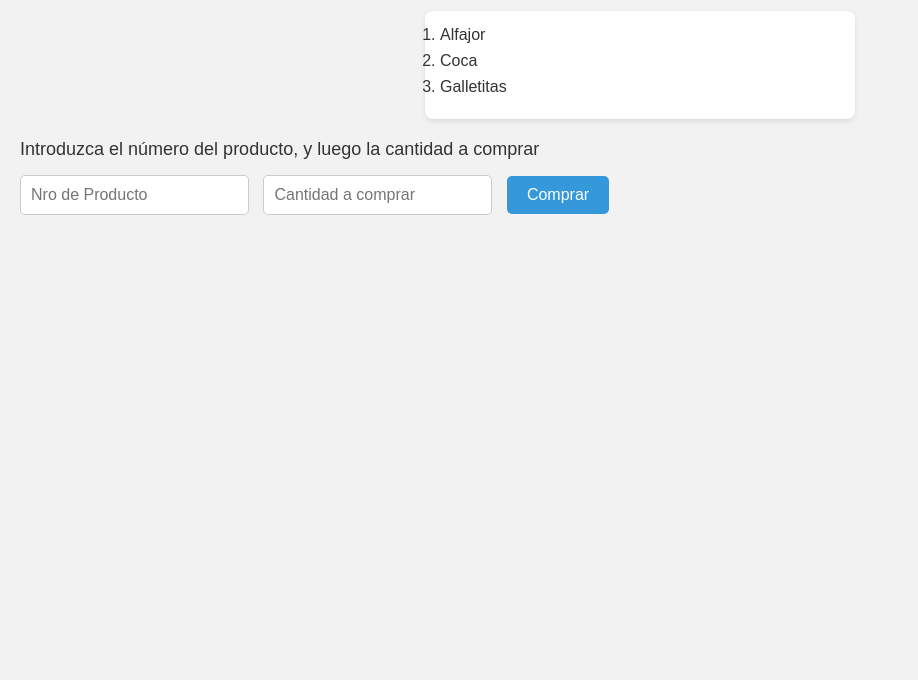
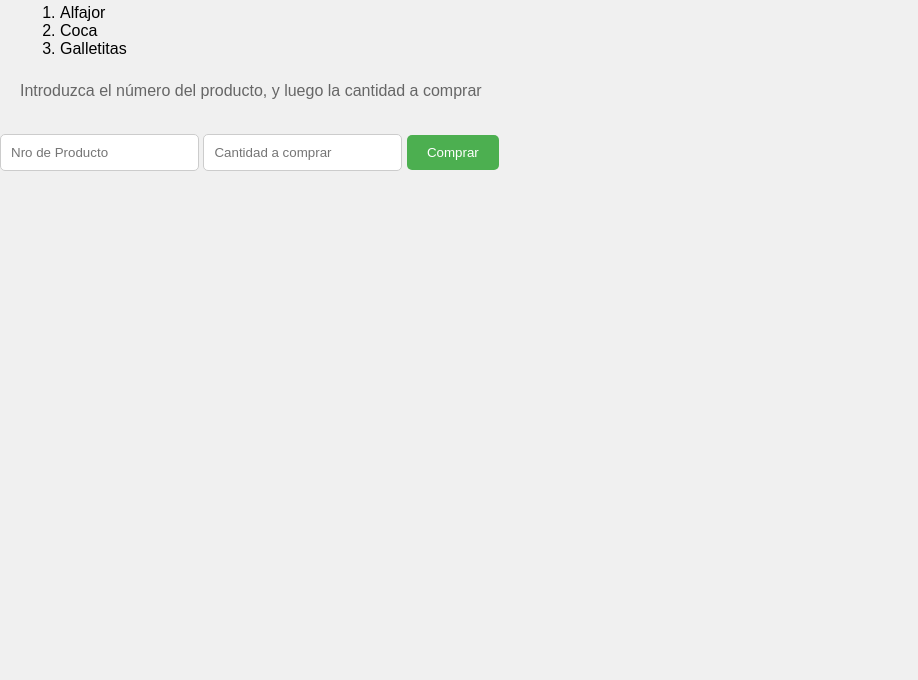
Before and after one commit to Juanfle/clase-3-PP1, a plain HTML site: page index.html in a window 1280 px wide. Shown: the part 120-800 px from the top of the page, without its empty margins (0-918 px from the left). Drawn offline with Linux system fonts and the light colour scheme.

Commit message:
modified styles

```diff
--- a/styles.css
+++ b/styles.css
@@ -1,64 +1,47 @@
 body {
+    background-color: #f0f0f0;
     font-family: Arial, sans-serif;
-    background-color: #f2f2f2;
     margin: 0;
-    padding: 20px;
-    color: #333;
+    padding: 0;
 }
 
 h1 {
+    color: #333;
     text-align: center;
-    color: #2c3e50;
+    margin-top: 20px;
 }
 
 p {
-    font-size: 18px;
-    margin-bottom: 10px;
+    color: #666;
+    line-height: 1.6;
+    margin: 20px;
 }
 
 ol {
-    background-color: #fff;
-    padding: 15px;
-    border-radius: 8px;
-    box-shadow: 0 2px 5px rgba(0,0,0,0.1);
-    max-width: 400px;
-    margin: 0 auto 20px auto;
+    margin: 20px;
+    padding-left: 40px;
 }
 
-ol li {
-    margin-bottom: 8px;
+input {
+    padding: 10px;
+    margin: 10px 0;
+    border: 1px solid #ccc;
+    border-radius: 5px;
+    box-sizing: border-box;
 }
 
-input[type="text"] {
-    padding: 10px;
-    font-size: 16px;
-    margin: 5px 10px 10px 0;
-    border-radius: 5px;
-    border: 1px solid #ccc;
-}
-
-button {
+#botonComprar {
+    background-color: #4CAF50;
+    color: white;
     padding: 10px 20px;
-    background-color: #3498db;
-    color: white;
     border: none;
     border-radius: 5px;
-    font-size: 16px;
     cursor: pointer;
-    transition: background-color 0.3s ease;
-}
-
-button:hover {
-    background-color: #2980b9;
 }
 
 #precio {
-    margin-top: 20px;
+    color: red;
+    font-size: 1.2em;
     font-weight: bold;
-    font-size: 20px;
-    color: #27ae60;
+    margin-left: 10px;
 }
-
-.formulario {
-    text-align: center;
-}
```
